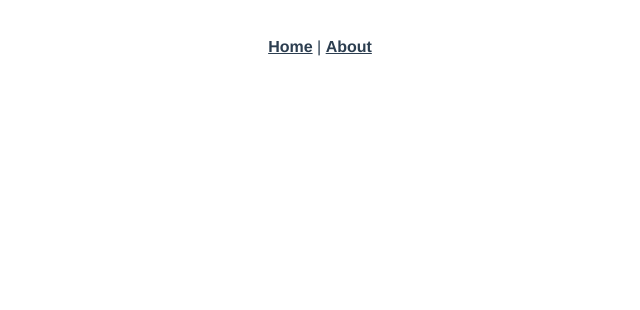
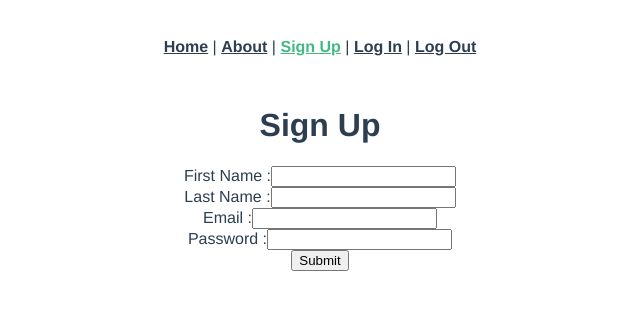
Before and after one commit to sandymai/capstone_vue, a Vue app: page /signup in a window 1280 px wide. Shown: the top 310 px of the page, without its empty margins (320-960 px from the left). Built offline with nearby package versions, Linux system fonts and the light colour scheme.

Commit message:
Add primary views

```diff
--- a/package.json
+++ b/package.json
@@ -7,6 +7,7 @@
     "build": "vue-cli-service build"
   },
   "dependencies": {
+    "axios": "^0.18.0",
     "core-js": "^2.6.5",
     "vue": "^2.6.10",
     "vue-router": "^3.0.3"
--- a/src/App.vue
+++ b/src/App.vue
@@ -1,16 +1,23 @@
 <template>
   <div id="app">
     <div id="nav">
-      <router-link to="/">Home</router-link> |
+      <router-link to="/">Home</router-link>
+      |
       <router-link to="/about">About</router-link>
+      |
+      <router-link to="/signup">Sign Up</router-link>
+      |
+      <router-link to="/login">Log In</router-link>
+      |
+      <router-link to="/logout">Log Out</router-link>
     </div>
-    <router-view/>
+    <router-view />
   </div>
 </template>
 
 <style>
 #app {
-  font-family: 'Avenir', Helvetica, Arial, sans-serif;
+  font-family: "Avenir", Helvetica, Arial, sans-serif;
   -webkit-font-smoothing: antialiased;
   -moz-osx-font-smoothing: grayscale;
   text-align: center;
--- a/src/main.js
+++ b/src/main.js
@@ -1,10 +1,13 @@
-import Vue from 'vue'
-import App from './App.vue'
-import router from './router'
+import Vue from "vue";
+import App from "./App.vue";
+import router from "./router";
+import axios from "axios";
 
-Vue.config.productionTip = false
+axios.defaults.baseURL = process.env.NODE_ENV === "development" ? "http://localhost:3000" : "/";
+
+Vue.config.productionTip = false;
 
 new Vue({
   router,
   render: h => h(App)
-}).$mount('#app')
+}).$mount("#app");
--- a/src/router.js
+++ b/src/router.js
@@ -1,25 +1,43 @@
-import Vue from 'vue'
-import Router from 'vue-router'
-import Home from './views/Home.vue'
+import Vue from "vue";
+import Router from "vue-router";
+import Home from "./views/Home.vue";
+import Signup from "./views/Signup.vue";
+import Login from "./views/Login.vue";
+import Logout from "./views/Logout.vue";
 
-Vue.use(Router)
+Vue.use(Router);
 
 export default new Router({
-  mode: 'history',
+  mode: "history",
   base: process.env.BASE_URL,
   routes: [
     {
-      path: '/',
-      name: 'home',
+      path: "/",
+      name: "home",
       component: Home
     },
     {
-      path: '/about',
-      name: 'about',
+      path: "/login",
+      name: "login",
+      component: Login
+    },
+    {
+      path: "/logout",
+      name: "logout",
+      component: Logout
+    },
+    {
+      path: "/signup",
+      name: "signup",
+      component: Signup
+    },
+    {
+      path: "/about",
+      name: "about",
       // route level code-splitting
       // this generates a separate chunk (about.[hash].js) for this route
       // which is lazy-loaded when the route is visited.
-      component: () => import(/* webpackChunkName: "about" */ './views/About.vue')
+      component: () => import(/* webpackChunkName: "about" */ "./views/About.vue")
     }
   ]
-})
+});
--- a/src/views/Home.vue
+++ b/src/views/Home.vue
@@ -1,18 +1,18 @@
 <template>
   <div class="home">
-    <img alt="Vue logo" src="../assets/logo.png">
-    <HelloWorld msg="Welcome to Your Vue.js App"/>
+    <img alt="Vue logo" src="https://i.ibb.co/zNQg69G/Screen-Shot-2019-04-17-at-7-33-09-PM.png" />
+    <HelloWorld msg="Welcome to Your Vue.js App" />
   </div>
 </template>
 
 <script>
 // @ is an alias to /src
-import HelloWorld from '@/components/HelloWorld.vue'
+import HelloWorld from "@/components/HelloWorld.vue";
 
 export default {
-  name: 'home',
+  name: "home",
   components: {
     HelloWorld
   }
-}
+};
 </script>
--- /dev/null
+++ b/src/views/Login.vue
@@ -0,0 +1,55 @@
+<template>
+  <div class="login">
+    <div class="container">
+      <form v-on:submit.prevent="submit()">
+        <h1>Login</h1>
+        <ul>
+          <li class="text-danger" v-for="error in errors">{{ error }}</li>
+        </ul>
+        <div class="form-group">
+          <label>Email :</label>
+          <input type="email" class="form-control" v-model="email" />
+        </div>
+        <div class="form-group">
+          <label>Password :</label>
+          <input type="password" class="form-control" v-model="password" />
+        </div>
+        <input type="submit" class="btn btn-primary" value="Submit" />
+      </form>
+    </div>
+  </div>
+</template>
+
+<script>
+import axios from "axios";
+
+export default {
+  data: function() {
+    return {
+      email: "",
+      password: "",
+      errors: []
+    };
+  },
+  methods: {
+    submit: function() {
+      var params = {
+        email: this.email,
+        password: this.password
+      };
+      axios
+        .post("/api/sessions", params)
+        .then(response => {
+          axios.defaults.headers.common["Authorization"] = "Bearer " + response.data.jwt;
+          localStorage.setItem("jwt", response.data.jwt);
+          this.$router.push("/");
+        })
+        .catch(error => {
+          this.errors = ["Invalid email or password."];
+          this.email = "";
+          this.password = "";
+        });
+    }
+  }
+};
+</script>
--- /dev/null
+++ b/src/views/Logout.vue
@@ -0,0 +1,15 @@
+<template>
+  <div class="logout"></div>
+</template>
+
+<script>
+import axios from "axios";
+
+export default {
+  created: function() {
+    delete axios.defaults.headers.common["Authorization"];
+    localStorage.removeItem("jwt");
+    this.$router.push("/");
+  }
+};
+</script>
--- /dev/null
+++ b/src/views/Signup.vue
@@ -0,0 +1,63 @@
+<template>
+  <div class="signup">
+    <div class="container">
+      <form v-on:submit.prevent="submit()">
+        <h1>Sign Up</h1>
+        <ul>
+          <li class="text-danger" v-for="error in errors">{{ error }}</li>
+        </ul>
+        <div class="form-group">
+          <label>First Name :</label>
+          <input type="first_name" class="form-control" v-model="first_name" />
+        </div>
+        <div class="form-group">
+          <label>Last Name :</label>
+          <input type="last_name" class="form-control" v-model="last_name" />
+        </div>
+        <div class="form-group">
+          <label>Email :</label>
+          <input type="email" class="form-control" v-model="email" />
+        </div>
+        <div class="form-group">
+          <label>Password :</label>
+          <input type="password" class="form-control" v-model="password" />
+        </div>
+        <input type="submit" class="btn btn-primary" value="Submit" />
+      </form>
+    </div>
+  </div>
+</template>
+
+<script>
+import axios from "axios";
+
+export default {
+  data: function() {
+    return {
+      first_name: "",
+      last_name: "",
+      email: "",
+      password: "",
+      errors: []
+    };
+  },
+  methods: {
+    submit: function() {
+      var params = {
+        first_name: this.first_name,
+        last_name: this.last_name,
+        email: this.email,
+        password: this.password
+      };
+      axios
+        .post("/api/users", params)
+        .then(response => {
+          this.$router.push("/login");
+        })
+        .catch(error => {
+          this.errors = error.response.data.errors;
+        });
+    }
+  }
+};
+</script>
```
Also changed, not shown: src/views/PlacesIndex.vue (added, +29 -0 lines), 1 other file (tests, documents, lock files or other folders).
